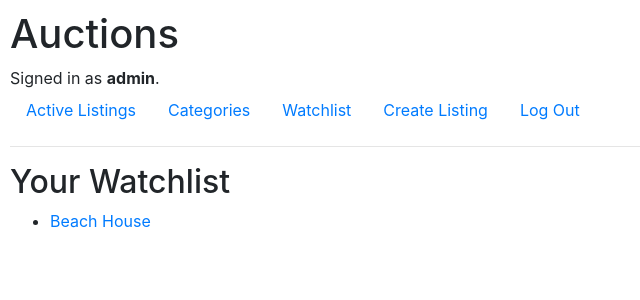
After one commit to precipice11/Painting-Marketplace, a Django app: page /watchlist/ in a window 1280 px wide. The commit adds this page. Shown: the top 300 px of the page, without its empty margins (0-640 px from the left). Run offline with Django 3.2, Linux system fonts and the light colour scheme; a user stored in the database is signed in; data comes from the database, SQL or seed files in the repository; both versions use the stored data as it was after the commit; some libraries are stand-ins or nearby versions.

Commit message:
added watchlist functionality

```diff
--- a/auctions/models.py
+++ b/auctions/models.py
@@ -3,7 +3,7 @@ from django.db import models
 
 
 class User(AbstractUser):
-    pass
+    watchlist = models.ManyToManyField('Auction_Listing', blank=True, related_name='watched_by')
 
 class Category(models.Model):
     name = models.CharField(max_length=64, unique=True)
--- a/auctions/templates/auctions/layout.html
+++ b/auctions/templates/auctions/layout.html
@@ -22,12 +22,18 @@
             </li>
             {% if user.is_authenticated %}
                 <li class="nav-item">
-                    <a class="nav-link" href="{% url 'logout' %}">Log Out</a>
+                    <a class="nav-link" href="">Categories</a>
+                </li>
+                <li class="nav-item">
+                    <a class="nav-link" href="{% url 'user_watchlist' %}">Watchlist</a>
                 </li>
                 <li class="nav-item">
                     <a class="nav-link" href="{% url 'create' %}">Create Listing</a>
+                </li>
+                <li class="nav-item">
+                    <a class="nav-link" href="{% url 'logout' %}">Log Out</a>
+                </li>
 
-                </li>
             {% else %}
                 <li class="nav-item">
                     <a class="nav-link" href="{% url 'login' %}">Log In</a>
--- /dev/null
+++ b/auctions/templates/auctions/watchlist.html
@@ -0,0 +1,16 @@
+{% extends "auctions/layout.html" %}
+
+{% block body %}
+    <h2>Your Watchlist</h2>
+    {% if watchlist %}
+        <ul>
+            {% for listing in watchlist %}
+                <li>
+                    <a href="{% url 'listing_detail' listing.id %}">{{ listing.title }}</a>
+                </li>
+            {% endfor %}
+        </ul>
+    {% else %}
+        <p>You have no items in your watchlist.</p>
+    {% endif %}
+{% endblock %}
--- a/auctions/urls.py
+++ b/auctions/urls.py
@@ -11,4 +11,6 @@ urlpatterns = [
     path("logout", views.logout_view, name="logout"),
     path("register", views.register, name="register"),
     path("listing/<int:listing_id>/", views.listing_detail, name="listing_detail"),
+    path("watchlist/<int:listing_id>/", views.watchlist, name="watchlist"),
+    path("watchlist/", views.user_watchlist, name="user_watchlist"),
 ] + static(settings.MEDIA_URL, document_root=settings.MEDIA_ROOT)
--- a/auctions/views.py
+++ b/auctions/views.py
@@ -6,6 +6,10 @@ from django.urls import reverse
 
 from .models import User, Category, Auction_Listing, Bid, Comment
 from .forms import createListing
+
+from django.contrib.auth.decorators import login_required
+from django.shortcuts import get_object_or_404
+
 
 def index(request):
     return render(request, "auctions/index.html", {
@@ -92,3 +96,22 @@ def listing_detail(request, listing_id):
     return render(request, "auctions/listing_detail.html", {
         "listing": listing,
     })
+
+
+@login_required
+def watchlist(request, listing_id):
+    listing = get_object_or_404(Auction_Listing, pk=listing_id)
+    if listing in request.user.watchlist.all():
+        # Remove from watchlist if already there
+        request.user.watchlist.remove(listing)
+    else:
+        # Add to watchlist if not already there
+        request.user.watchlist.add(listing)
+
+    return HttpResponseRedirect(reverse('listing_detail', args=[listing_id]))
+
+@login_required
+def user_watchlist(request):
+    return render(request, "auctions/watchlist.html", {
+        "watchlist": request.user.watchlist.all(),
+    })
```
Also changed, not shown: auctions/forms.py (added, +19 -0 lines), auctions/templates/auctions/create.html (added, +11 -0 lines), auctions/templates/auctions/listing_detail.html (added, +25 -0 lines), auctions/migrations/0003_user_watchlist.py (added), db.sqlite3, media/Screenshot_2024-10-13_at_7.41.26am.png (added), media/Screenshot_2024-12-06_at_1.45.48pm.png (added), media/Screenshot_2024-12-10_at_9.13.14am.png (added), media/who-sank-the-boat-by-pamela-allen-extra-14970.jpg (added).
